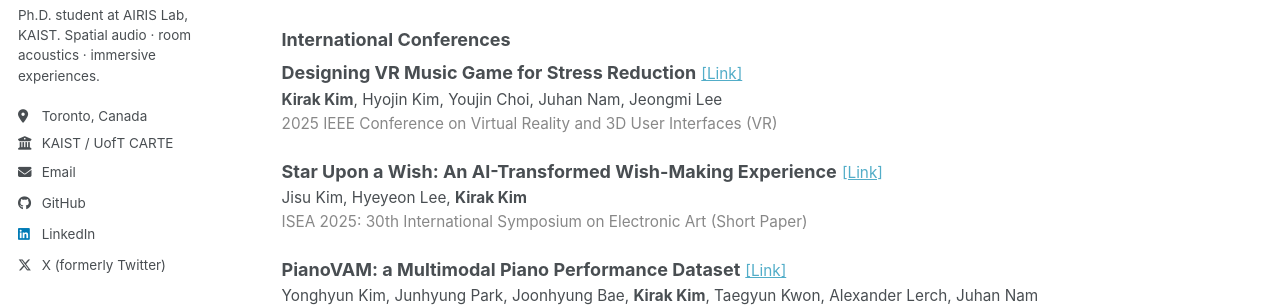
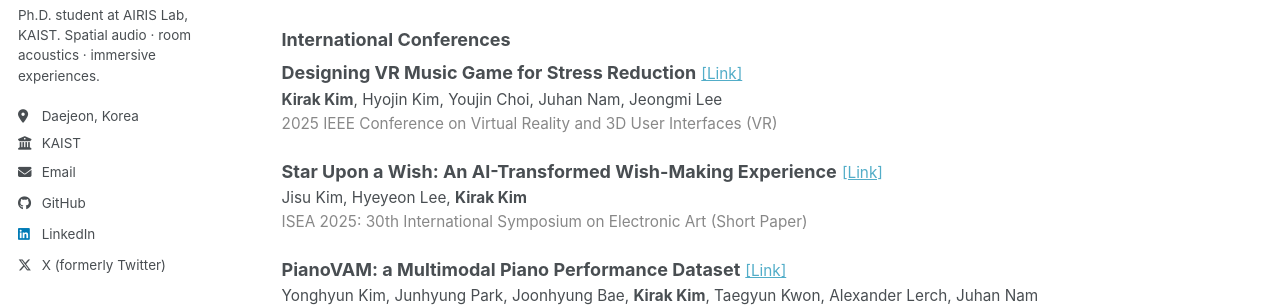
Before and after one commit to kirak-kim/kirak-kim.github.io, a Jekyll site: the page built from _pages/about.md, in a window 1280 px wide. Shown: the part 367-674 px from the top of the page. Built offline with Jekyll 4.4.1, drawn with Linux system fonts in a browser that asks for light colours; a script bundle is joined from its source files by our own code; library files that are not in the unit come from our copies.

Commit message:
after uoft

```diff
--- a/_config.yml
+++ b/_config.yml
@@ -26,8 +26,8 @@ author:
   name             : "Kirak Kim"
   pronouns         :
   bio              : "Ph.D. student at AIRIS Lab, KAIST. Spatial audio · room acoustics · immersive experiences."
-  location         : "Toronto, Canada"
-  employer         : "KAIST / UofT CARTE"
+  location         : "Daejeon, Korea"
+  employer         : "KAIST"
   uri              :
   email            : "kirak@kaist.ac.kr"
 
```
